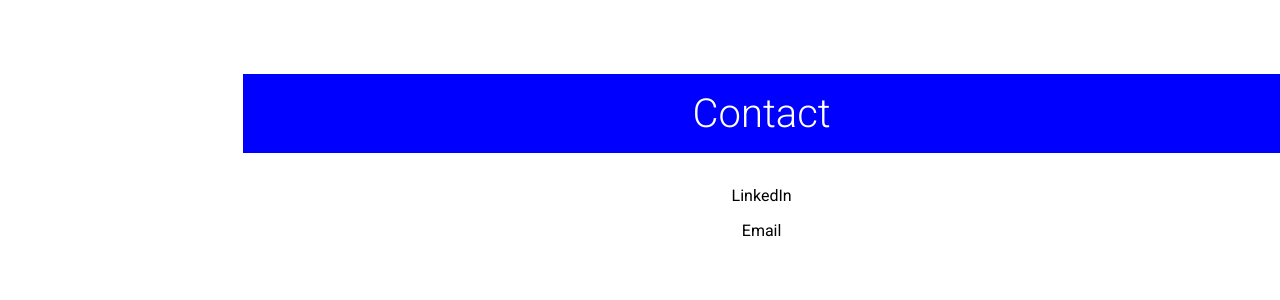
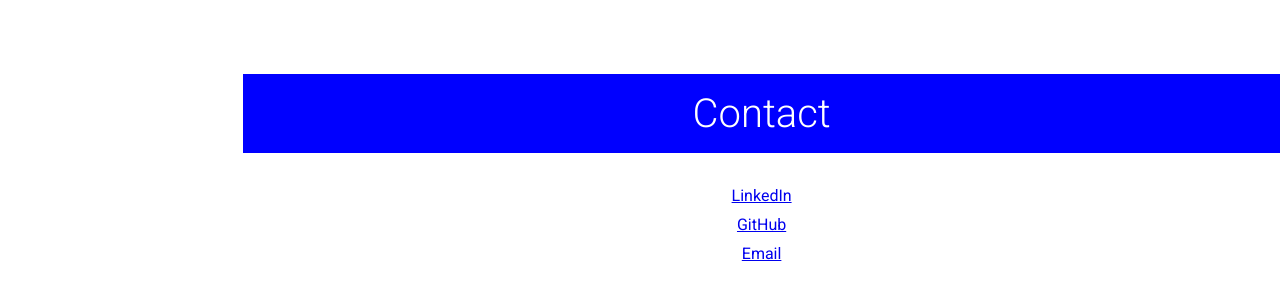
Before and after one commit to lsaengsavang/Portfolio, a React (Create React App) app: page / in a window 1280 px wide. Shown: the part 1226-1526 px from the top of the page. Built offline with nearby package versions, Linux system fonts and the light colour scheme.

Commit message:
Added links to the contact page

```diff
--- a/src/components/Contact.js
+++ b/src/components/Contact.js
@@ -5,8 +5,9 @@ function Contact() {
   return (
     <div className='contact-container'>
         <h2 className='page-title'>Contact</h2>
-        <p>LinkedIn</p>
-        <p>Email</p>
+        <a className='contact-link' href='https://www.linkedin.com/in/leeann-saengsavang/' target='_blank' rel='noopener noreferrer'>LinkedIn</a>
+        <a className='contact-link' href='https://github.com/lsaengsavang' target='_blank' rel='noopener noreferrer'>GitHub</a>
+        <a className='contact-link' href='mailto:leeann.saengsavang@gmail.com'>Email</a>
     </div>
   )
 }
--- a/src/css/Contact.css
+++ b/src/css/Contact.css
@@ -2,3 +2,8 @@
     height: 100vh;
     width: 100%;
 }
+
+.contact-link {
+    display: block;
+    margin-bottom: 10px;
+  }
```
